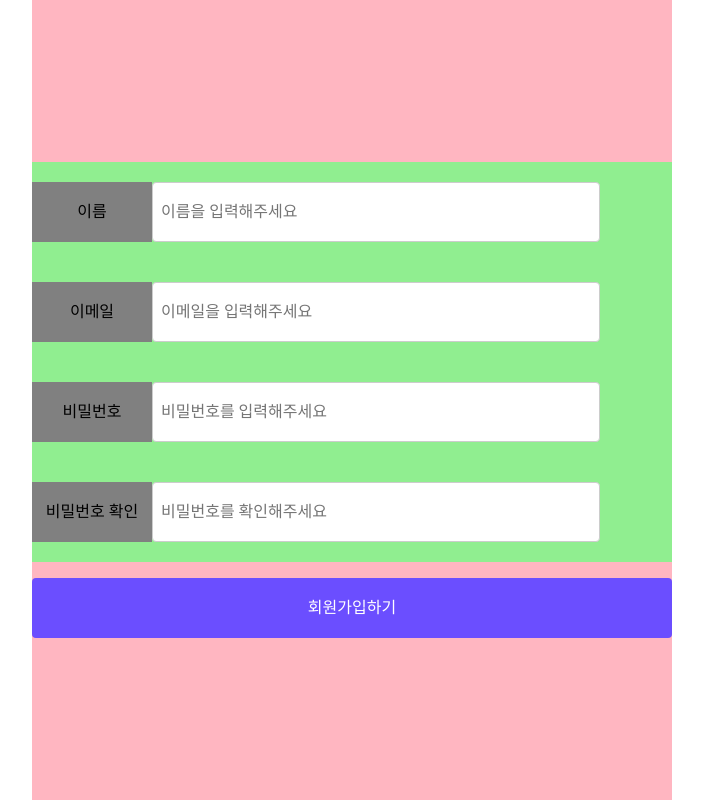
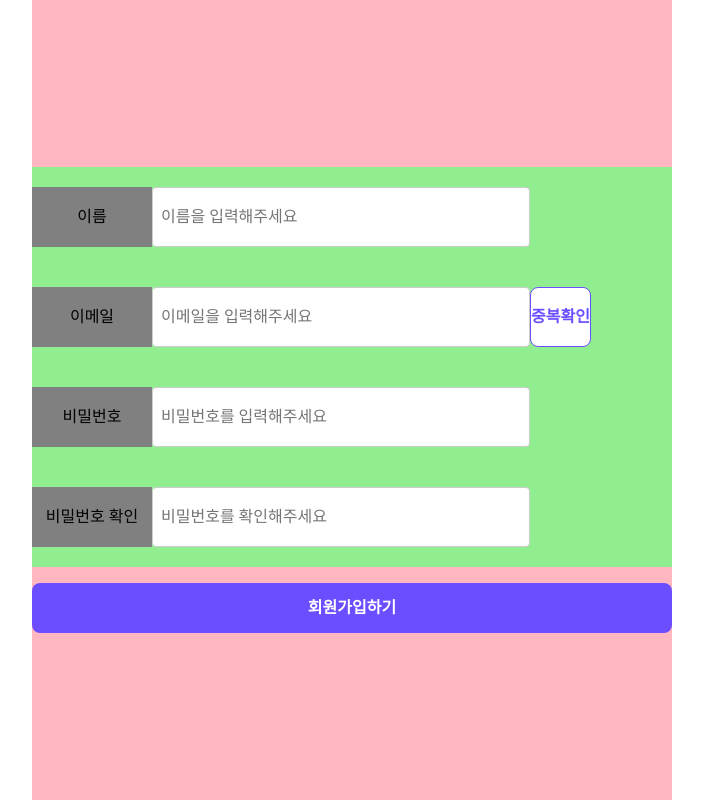
Before and after one commit to DO-NOT-DRUG/DoNotDrug, a React (Vite) app in the folder frontend/: page / in a window 1280 px wide. Shown: the whole page, without its empty margins (288-991 px from the left). Built offline with nearby package versions, Linux system fonts and the light colour scheme; a web font is replaced by a local one.

Commit message:
✨ [Feat] 버튼 컴포넌트 디자인 및 회원가입 페이지에 적용

```diff
--- /dev/null
+++ b/frontend/src/components/Button/Button.jsx
@@ -0,0 +1,35 @@
+import styled from "styled-components";
+import PropTypes from 'prop-types';
+
+const StyledButton = styled.button`
+  padding: 16px 0;
+  cursor: pointer;
+  border: none;
+  border-radius: 8px;
+  font-weight: bold;
+
+
+  background-color: ${props => props.isSecondary ? 'white' : '#6B4EFF'};
+  color: ${props => props.isSecondary ? '#6B4EFF' : 'white'};
+  border: ${props => props.isSecondary && `1px solid #6B4EFF`};
+  &:hover {
+    background-color: #5538EE;
+    color: white;
+  }
+`;
+
+export function Button({ isSecondary, className, children, ...restProps}) {
+  return (
+    <StyledButton isSecondary={isSecondary} className={className} {...restProps}>
+      {children}
+    </StyledButton>
+  )
+}
+
+Button.defaultProps = {
+  isSecondary: false,
+};
+
+Button.propTypes = {
+  isSecondary: PropTypes.bool,
+};
--- a/frontend/src/components/Container/Container.jsx
+++ b/frontend/src/components/Container/Container.jsx
@@ -31,7 +31,7 @@ const StyledContainer = styled.section`
   ${props => props.className}
 `;
 
-function Container({
+export function Container({
   as: Component,
   className,
   children,
@@ -39,7 +39,7 @@ function Container({
   width,
   ...restProps
 }) {
-  // className을 조합하여 StyledContainer에 전달합니다.
+
   const combineClassNames = `${align} ${width} ${className}`.trim();
 
   return (
@@ -63,5 +63,3 @@ Container.propTypes = {
   align: oneOf(['center', 'left', 'right']),
   width: oneOf(['widthSmall', 'widthMedium', 'widthLarge']),
 };
-
-export default Container;
--- /dev/null
+++ b/frontend/src/components/index.js
@@ -0,0 +1,3 @@
+/* ------------------------------- 공통 ------------------------------ */
+export * from './Container/Container';
+export * from './Button/Button';
--- a/frontend/src/pages/Join/Join.jsx
+++ b/frontend/src/pages/Join/Join.jsx
@@ -1,7 +1,7 @@
 import React from 'react';
 import styled from 'styled-components';
 
-import Container from '../../components/Container/Container';
+import { Button, Container } from '../../components';
 
 const Form = styled.form`
   width: 640px;
@@ -29,7 +29,7 @@ const Label = styled.label`
 `;
 
 const Input = styled.input`
-  width: 430px;
+  width: 360px;
   padding: 0.5rem;
   border: 1px solid #ccc;
   border-radius: 4px;
@@ -38,19 +38,6 @@ const Input = styled.input`
 const RadioContainer = styled.div`
   display: flex;
   gap: 1rem;
-`;
-
-const Button = styled.button`
-  width: 100%;
-  height: 60px;
-  border: none;
-  border-radius: 4px;
-  background-color: #6B4EFF;
-  color: white;
-  cursor: pointer;
-  &:hover {
-    background-color: #5538EE;
-  }
 `;
 
 function Join() {
@@ -77,6 +64,7 @@ function Join() {
               placeholder='이메일을 입력해주세요'
               required
             />
+            <Button isSecondary >중복확인</Button>
           </Li>
           <Li>
             <Label htmlFor="loginPassword">비밀번호</Label>
```
